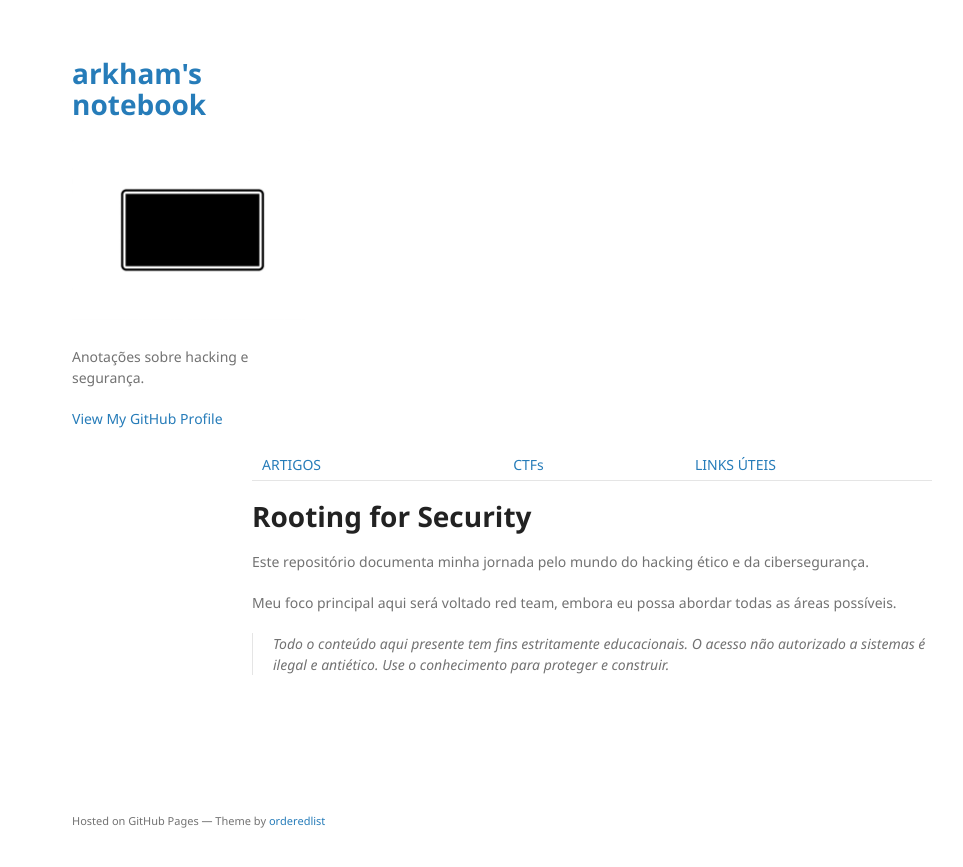
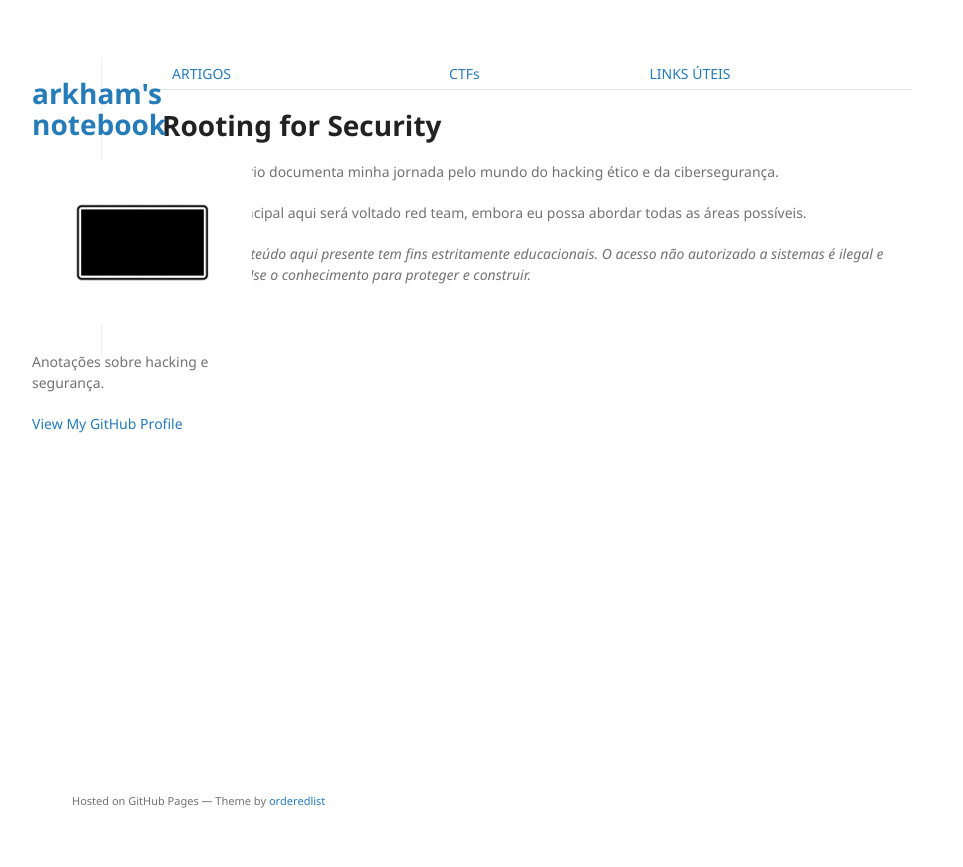
Before and after one commit to a-rkham/a-rkham.github.io, a Jekyll site: the page built from index.md, in a window 1280 px wide. Shown: the top 867 px of the page, without its empty margins (138-1101 px from the left). Built offline with Jekyll 4.4.1, drawn with Linux system fonts in a browser that asks for light colours; our own code applies the rules of GitHub Pages for plain Markdown files.

Commit message:
Update style.scss

```diff
--- a/assets/css/style.scss
+++ b/assets/css/style.scss
@@ -3,35 +3,49 @@
 
 @import "jekyll-theme-minimal";
 
-// 1. Alarga o container principal
+// 1. Aumentamos o espaço total
 .wrapper {
-  max-width: 1000px;
+  max-width: 1100px;
   margin: 0 auto;
+  padding: 0 20px;
 }
 
-// 2. Trava a largura da barra lateral (onde fica o perfil/config)
+// 2. Forçamos o perfil para a extrema esquerda
 header {
-  width: 240px;
+  width: 220px;
   float: left;
-  position: sticky; // Opcional: faz o perfil seguir a rolagem da página
-  top: 20px;
+  margin-left: -40px; // Puxa o perfil para fora, mais para a esquerda
+  padding: 20px 0;
+  text-align: left;
 }
 
-// 3. Define a largura do conteúdo para não invadir o lado
+// 3. Empurramos o conteúdo para a direita com margem fixa
 section {
-  width: 680px; // 1000px total - 240px da lateral - 80px de margem de segurança
+  width: 750px;
   float: right;
-  padding-left: 40px;
+  margin-right: 20px;
+  padding-left: 60px; // Cria um "muro" de separação entre o perfil e o texto
+  border-left: 1px solid #eee; // Opcional: uma linha fina para separar
 }
 
-// 4. Garante que em celulares o site continue funcionando (responsividade)
-@media screen and (max-width: 770px) {
-  .wrapper {
-    width: 90% !important;
-  }
+// 4. Limpeza de floats (importante para o rodapé não subir)
+footer {
+  clear: both;
+  width: 100%;
+  padding: 20px 0;
+}
+
+// 5. Ajuste para telas menores (Tablets e Celulares)
+@media screen and (max-width: 900px) {
   header, section {
     float: none;
     width: 100%;
+    margin-left: 0;
+    margin-right: 0;
     padding-left: 0;
+    border-left: none;
+  }
+  .wrapper {
+    width: 90%;
   }
 }
```
